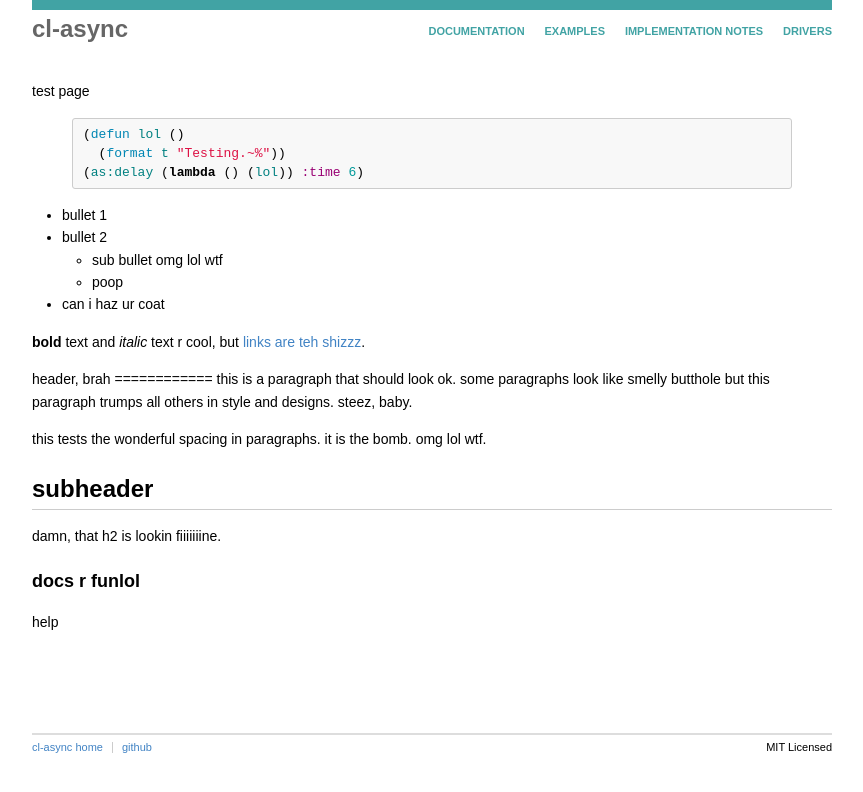
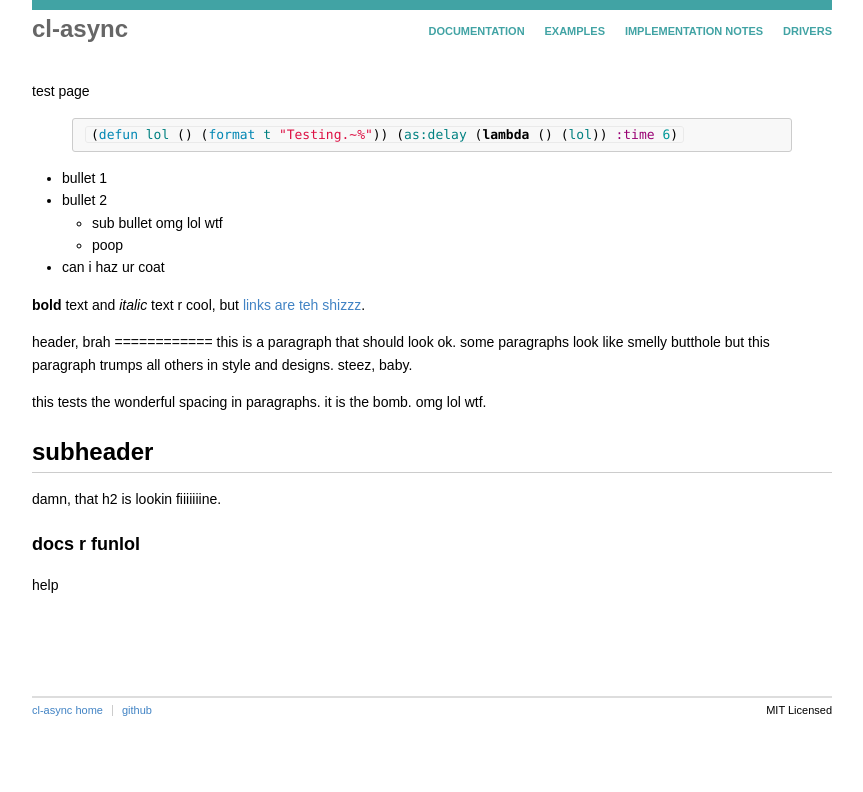
Before and after one commit to orthecreedence/cl-async, a Jekyll site: the page built from index.md, in a window 1280 px wide. Shown: the top 792 px of the page, without its empty margins (208-1071 px from the left). Built offline with Jekyll 4.4.1, drawn with Linux system fonts in a browser that asks for light colours; Markdown is read by kramdown in place of the engine named in the settings.

Commit message:
style teaks

```diff
--- a/css/async.css
+++ b/css/async.css
@@ -21,7 +21,7 @@ nav ul li a {display: inline-block; margin: 0 0 0 0; padding: 2px 8px; font-weig
 nav ul li:last-child a {padding-right: 0px; }
 nav ul li a:hover {color: #000; text-decoration: none;}
 
-footer {margin: 100px 0 0 0; padding: 4px 0; font-size: 11px; border-top: 2px solid #ddd;}
+footer {margin: 100px 0 20px 0; padding: 4px 0; font-size: 11px; border-top: 2px solid #ddd;}
 footer ul {float: left; list-style: none; margin: 0; padding: 0;}
 footer ul li {display: inline-block; padding: 0 6px 0 9px; line-height: 1; border-left: 1px solid #ccc;}
 footer ul li:first-child {border-left: 0; padding-left: 0;}
@@ -38,6 +38,7 @@ h5 {font-size: 14px;}
 ul {margin: 15px 0; padding: 0 0 0 30px;}
 ul ul {margin: 0;}
 p {margin: 15px 0;}
+code {margin: 0 2px; padding: 0 5px; white-space: nowrap; font-family: Consolas, "Liberation Mono", Courier, monospace; background: #f8f8f8; border: 1px solid #eaeaea; border-radius: 3px;}
 
 /* highlighting, stole direct off github's css */
 .highlight pre {background-color:#f8f8f8; border: 1px solid #ccc; font-size: 13px; line-height: 19px; overflow: auto; padding: 6px 10px; border-radius: 3px}
```
